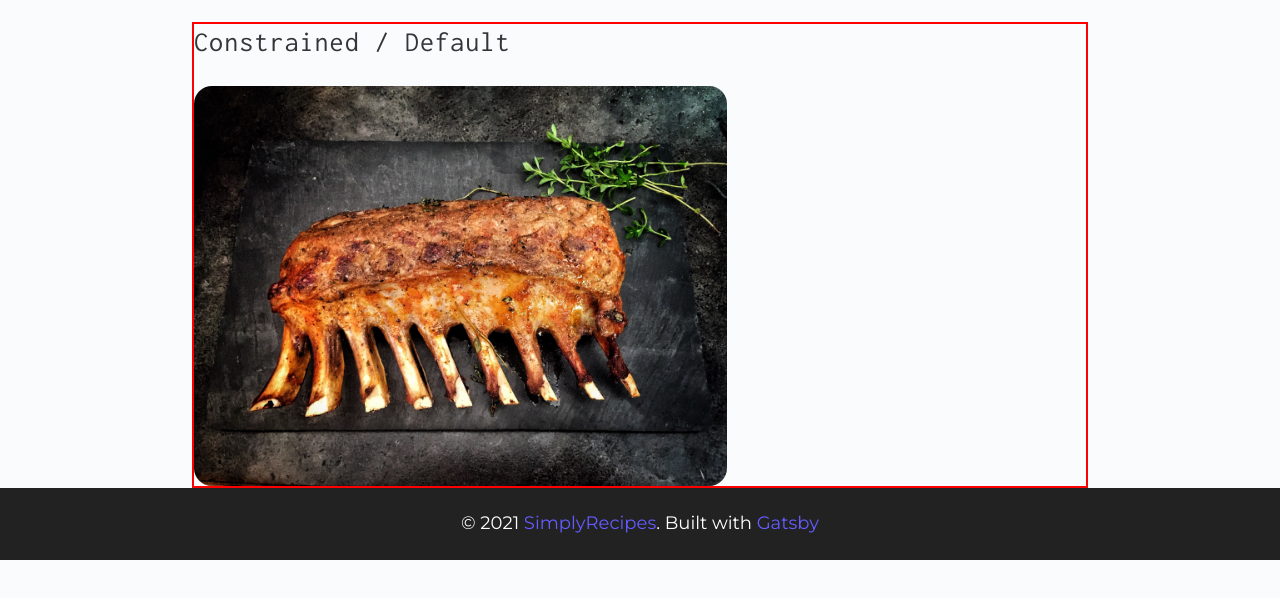
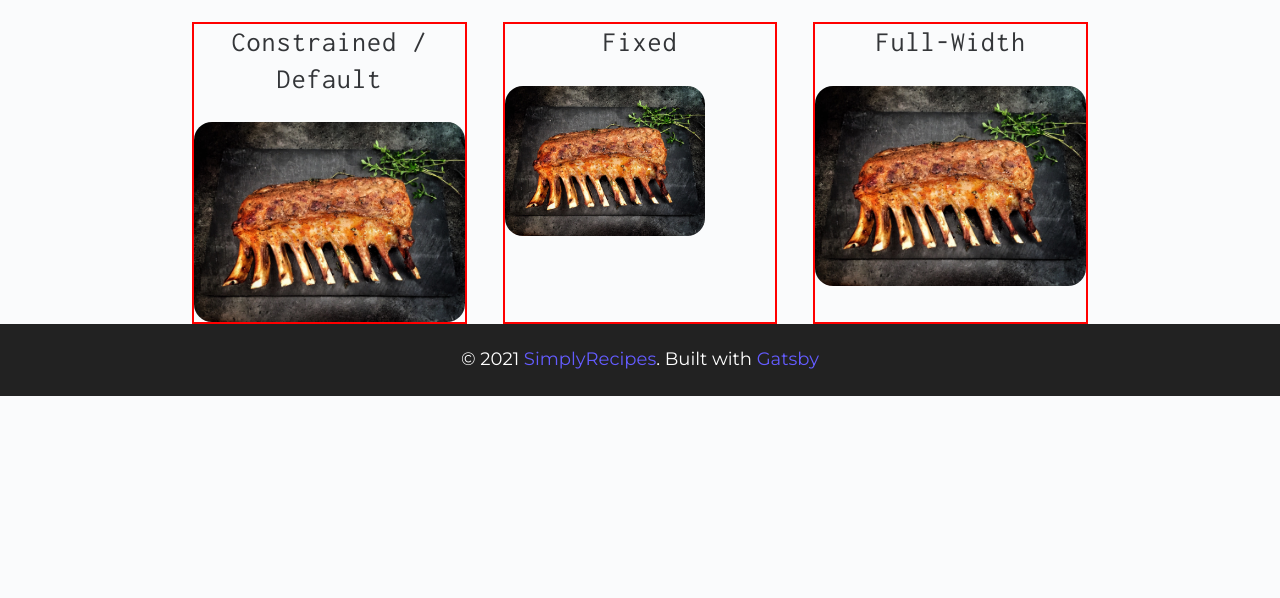
Before and after one commit to MajhiRockzZ/gatsby-simply-recipes, a Gatsby site: page / in a window 1280 px wide. Shown: the part 182-780 px from the top of the page. Built offline with nearby package versions, Linux system fonts and the light colour scheme; Gatsby itself is replaced by a stand-in of ours.

Commit message:
📖 DOC: Add Image Options Example

```diff
--- a/src/examples/Images.js
+++ b/src/examples/Images.js
@@ -10,11 +10,33 @@ const Images = () => {
         <StaticImage
           src="../assets/images/recipes/recipe-2.jpg"
           alt="food"
-          height={400}
           placeholder="tracedSVG"
           layout="constrained"
           className="example-img"
           as="section"
+        />
+      </article>
+      <article>
+        <h4>fixed</h4>
+        <StaticImage
+          src="../assets/images/recipes/recipe-2.jpg"
+          alt="food"
+          placeholder="blurred"
+          layout="fixed"
+          width={200}
+          className="example-img"
+          as="div"
+        />
+      </article>
+      <article>
+        <h4>full-width</h4>
+        <StaticImage
+          src="../assets/images/recipes/recipe-2.jpg"
+          alt="food"
+          placeholder="dominantColor"
+          layout="fullWidth"
+          className="example-img"
+          as="div"
         />
       </article>
     </Wrapper>
@@ -24,12 +46,21 @@ const Images = () => {
 const Wrapper = styled.section`
   width: 70vw;
   margin: 0 auto;
+  display: grid;
+  text-align: center;
+  gap: 2rem;
   article {
     border: 2px solid red;
   }
-
   .example-img {
     border-radius: 1rem;
+    height: 300px;
+  }
+  @media (min-width: 992px) {
+    grid-template-columns: 1fr 1fr 1fr;
+    .example-img {
+      height: 200px;
+    }
   }
 `
 
```
